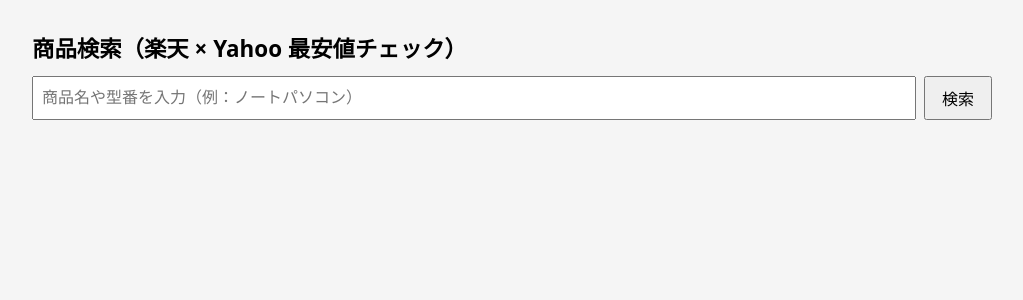
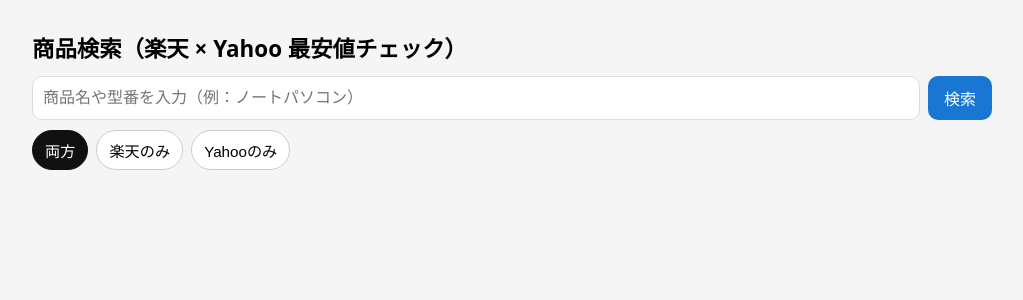
Before and after one commit to hataden-app/hataden-price-checker, a FastAPI app: page / in a window 1280 px wide. Shown: the top 300 px of the page, without its empty margins (128-1151 px from the left). Run offline with FastAPI, Linux system fonts and the light colour scheme.

Commit message:
add source filter tabs

```diff
--- a/templates/index.html
+++ b/templates/index.html
@@ -9,8 +9,7 @@
 
   <style>
     body {
-      font-family: system-ui, -apple-system, BlinkMacSystemFont, "Segoe UI",
-        sans-serif;
+      font-family: system-ui, -apple-system, BlinkMacSystemFont, "Segoe UI", sans-serif;
       background: #f5f5f5;
       margin: 0;
       padding: 0;
@@ -24,26 +23,57 @@
       font-size: 1.4rem;
       margin-bottom: 12px;
     }
+
     .search-box {
       display: flex;
       gap: 8px;
-      margin-bottom: 12px;
+      margin-bottom: 10px;
     }
     .search-box input {
       flex: 1;
-      padding: 8px;
+      padding: 10px;
       font-size: 1rem;
+      border: 1px solid #ddd;
+      border-radius: 10px;
+      outline: none;
     }
     .search-box button {
-      padding: 8px 16px;
+      padding: 10px 16px;
       font-size: 1rem;
       cursor: pointer;
+      border: none;
+      border-radius: 10px;
+      background: #1976d2;
+      color: #fff;
     }
+
+    /* 追加：モール切替ボタン */
+    .source-tabs {
+      display: flex;
+      gap: 8px;
+      margin-bottom: 12px;
+      flex-wrap: wrap;
+    }
+    .tab-btn {
+      padding: 8px 12px;
+      font-size: 0.95rem;
+      border-radius: 999px;
+      border: 1px solid #ccc;
+      background: #fff;
+      cursor: pointer;
+    }
+    .tab-btn.active {
+      background: #111;
+      color: #fff;
+      border-color: #111;
+    }
+
     #status {
       margin-bottom: 12px;
       font-size: 0.9rem;
       color: #555;
     }
+
     .item-list {
       display: grid;
       grid-template-columns: repeat(auto-fill, minmax(260px, 1fr));
@@ -51,8 +81,8 @@
     }
     .item-card {
       background: white;
-      border-radius: 8px;
-      padding: 8px;
+      border-radius: 12px;
+      padding: 10px;
       box-shadow: 0 1px 3px rgba(0,0,0,0.1);
       display: flex;
       flex-direction: column;
@@ -63,8 +93,11 @@
       height: 160px;
       object-fit: contain;
       margin-bottom: 8px;
+      background: #fafafa;
+      border-radius: 10px;
     }
-     .item-name {
+
+    .item-name {
       font-size: 0.95rem;
       font-weight: bold;
       margin-bottom: 4px;
@@ -72,6 +105,7 @@
       align-items: center;
       gap: 6px;
       flex-wrap: wrap;
+      line-height: 1.35;
     }
     .item-shop {
       font-size: 0.8rem;
@@ -79,17 +113,18 @@
       margin-bottom: 4px;
     }
     .item-price {
-      font-size: 1rem;
-      font-weight: bold;
+      font-size: 1.05rem;
+      font-weight: 800;
       color: #d32f2f;
       margin-bottom: 8px;
     }
     .item-link a {
-      font-size: 0.85rem;
+      font-size: 0.9rem;
       text-decoration: none;
       color: #1976d2;
     }
-    /* 4-1 追加分：モール名＆最安バッジ */
+
+    /* モール名＆最安バッジ */
     .item-source {
       font-size: 0.75rem;
       color: #777;
@@ -106,23 +141,53 @@
     }
   </style>
 </head>
+
 <body>
   <div class="container">
     <h1>商品検索（楽天 × Yahoo 最安値チェック）</h1>
+
     <div class="search-box">
       <input id="keyword" placeholder="商品名や型番を入力（例：ノートパソコン）" />
-      <button onclick="searchItems()">検索</button>
+      <button id="searchBtn" onclick="searchItems()">検索</button>
     </div>
+
+    <!-- 追加：モール切替 -->
+    <div class="source-tabs">
+      <button class="tab-btn active" data-sources="rakuten,yahoo" onclick="setSources(this)">両方</button>
+      <button class="tab-btn" data-sources="rakuten" onclick="setSources(this)">楽天のみ</button>
+      <button class="tab-btn" data-sources="yahoo" onclick="setSources(this)">Yahooのみ</button>
+      <!-- Amazon追加後に有効化したいなら↓（今は未使用でもOK） -->
+      <!-- <button class="tab-btn" data-sources="rakuten,yahoo,amazon" onclick="setSources(this)">3社</button> -->
+    </div>
+
     <div id="status"></div>
     <div id="results" class="item-list"></div>
   </div>
 
   <script>
+    // 選択中の sources（デフォルト：両方）
+    let currentSources = "rakuten,yahoo";
+
+    function setSources(btn) {
+      // ボタンのactive切替
+      document.querySelectorAll(".tab-btn").forEach(b => b.classList.remove("active"));
+      btn.classList.add("active");
+
+      currentSources = btn.dataset.sources || "rakuten,yahoo";
+
+      // すでにキーワードが入っていれば再検索
+      const keyword = document.getElementById("keyword").value.trim();
+      if (keyword) {
+        searchItems();
+      }
+    }
+
     async function searchItems() {
       const kwInput = document.getElementById("keyword");
       const keyword = kwInput.value.trim();
       const statusEl = document.getElementById("status");
       const resultsEl = document.getElementById("results");
+      const searchBtn = document.getElementById("searchBtn");
 
       if (!keyword) {
         alert("キーワードを入力してください。");
@@ -131,22 +196,28 @@
 
       statusEl.textContent = "検索中…";
       resultsEl.innerHTML = "";
+      searchBtn.disabled = true;
 
       try {
-        const res = await fetch(`/search?keyword=${encodeURIComponent(keyword)}`);
+        const url = `/search?keyword=${encodeURIComponent(keyword)}&sources=${encodeURIComponent(currentSources)}`;
+        const res = await fetch(url);
         if (!res.ok) {
           throw new Error("APIエラー: " + res.status);
         }
         const data = await res.json();
 
-        statusEl.textContent = `「${keyword}」の検索結果：${data.count}件`;
+        const srcLabel =
+          currentSources === "rakuten" ? "楽天のみ" :
+          currentSources === "yahoo" ? "Yahooのみ" :
+          "両方";
+
+        statusEl.textContent = `「${keyword}」の検索結果：${data.count}件（${srcLabel}）`;
 
         if (!data.items || data.items.length === 0) {
           resultsEl.textContent = "商品が見つかりませんでした。";
           return;
         }
 
-        // 4-2 追加・更新分：source と is_cheapest を表示
         data.items.forEach((item) => {
           const card = document.createElement("div");
           card.className = "item-card";
@@ -154,6 +225,7 @@
           if (item.image) {
             const img = document.createElement("img");
             img.src = item.image;
+            img.loading = "lazy";
             card.appendChild(img);
           }
 
@@ -173,18 +245,17 @@
 
           const source = document.createElement("div");
           source.className = "item-source";
-          const srcLabel =
-            item.source === "rakuten"
-              ? "楽天市場"
-              : item.source === "yahoo"
-              ? "Yahoo!ショッピング"
-              : "その他";
-          source.textContent = srcLabel;
+          const srcText =
+            item.source === "rakuten" ? "楽天市場" :
+            item.source === "yahoo" ? "Yahoo!ショッピング" :
+            item.source === "amazon" ? "Amazon" :
+            "その他";
+          source.textContent = srcText;
           card.appendChild(source);
 
           const shop = document.createElement("div");
           shop.className = "item-shop";
-          shop.textContent = item.shop;
+          shop.textContent = item.shop || "";
           card.appendChild(shop);
 
           const price = document.createElement("div");
@@ -192,14 +263,14 @@
           const priceNum =
             typeof item.price === "number"
               ? item.price
-              : parseInt(item.price || "0", 10);
-          price.textContent = priceNum.toLocaleString() + " 円";
+              : parseInt(String(item.price || "0").replace(/[,円\s]/g, ""), 10);
+          price.textContent = (Number.isFinite(priceNum) ? priceNum : 0).toLocaleString() + " 円";
           card.appendChild(price);
 
           const linkDiv = document.createElement("div");
           linkDiv.className = "item-link";
           const link = document.createElement("a");
-          link.href = item.url;
+          link.href = item.url; // 将来 affiliate_url を使うなら item.affiliate_url に差し替え
           link.target = "_blank";
           link.rel = "noopener noreferrer";
           link.textContent = "商品ページを開く";
@@ -211,14 +282,21 @@
       } catch (err) {
         console.error(err);
         statusEl.textContent = "エラーが発生しました。コンソールを確認してください。";
+      } finally {
+        searchBtn.disabled = false;
       }
     }
+
+    // Enterキーで検索できるように
+    document.getElementById("keyword").addEventListener("keydown", (e) => {
+      if (e.key === "Enter") searchItems();
+    });
   </script>
+
   <script>
-  if ("serviceWorker" in navigator) {
-    navigator.serviceWorker.register("/static/sw.js");
-  }
-</script>
-
+    if ("serviceWorker" in navigator) {
+      navigator.serviceWorker.register("/static/sw.js");
+    }
+  </script>
 </body>
 </html>
```
